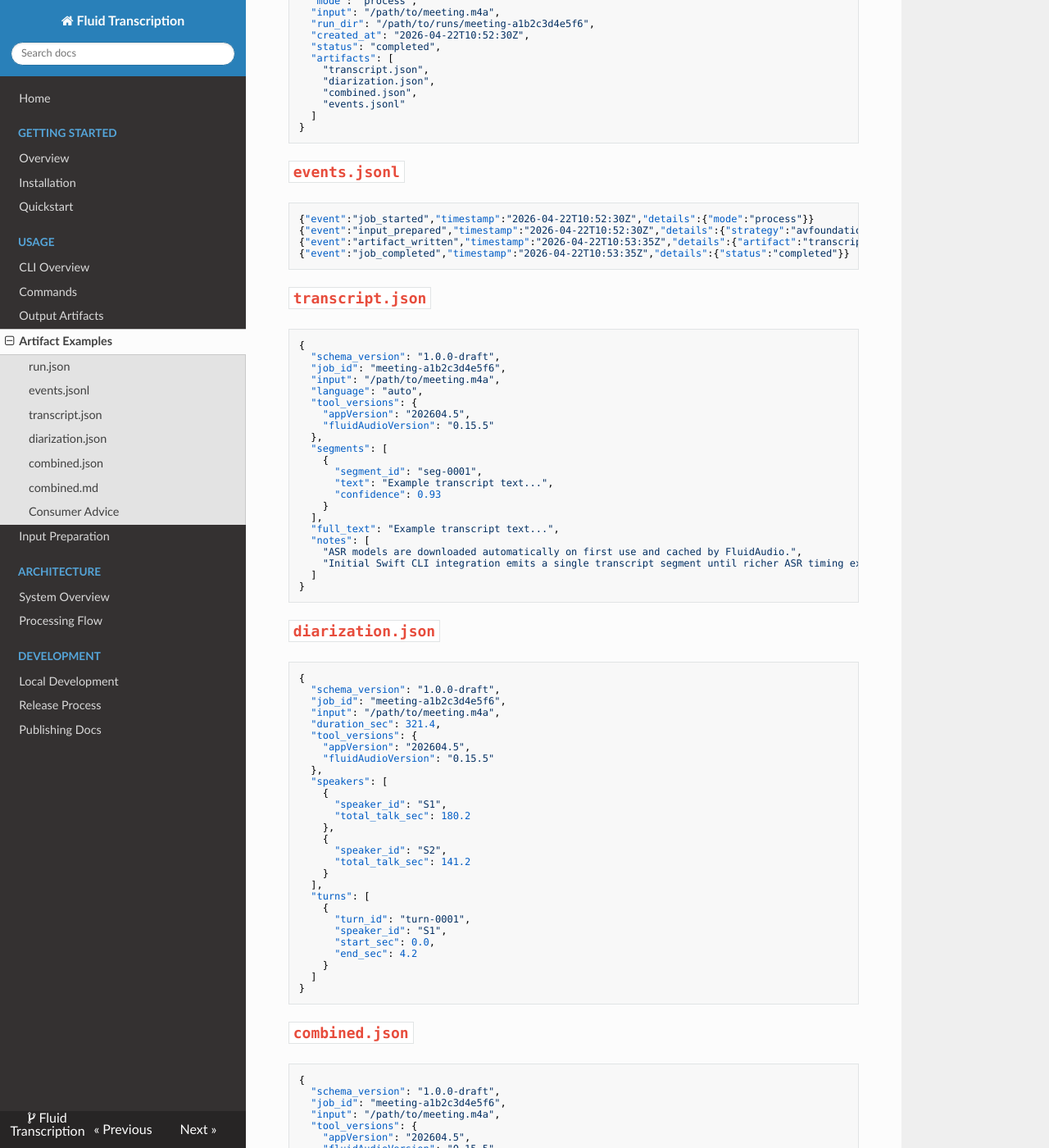
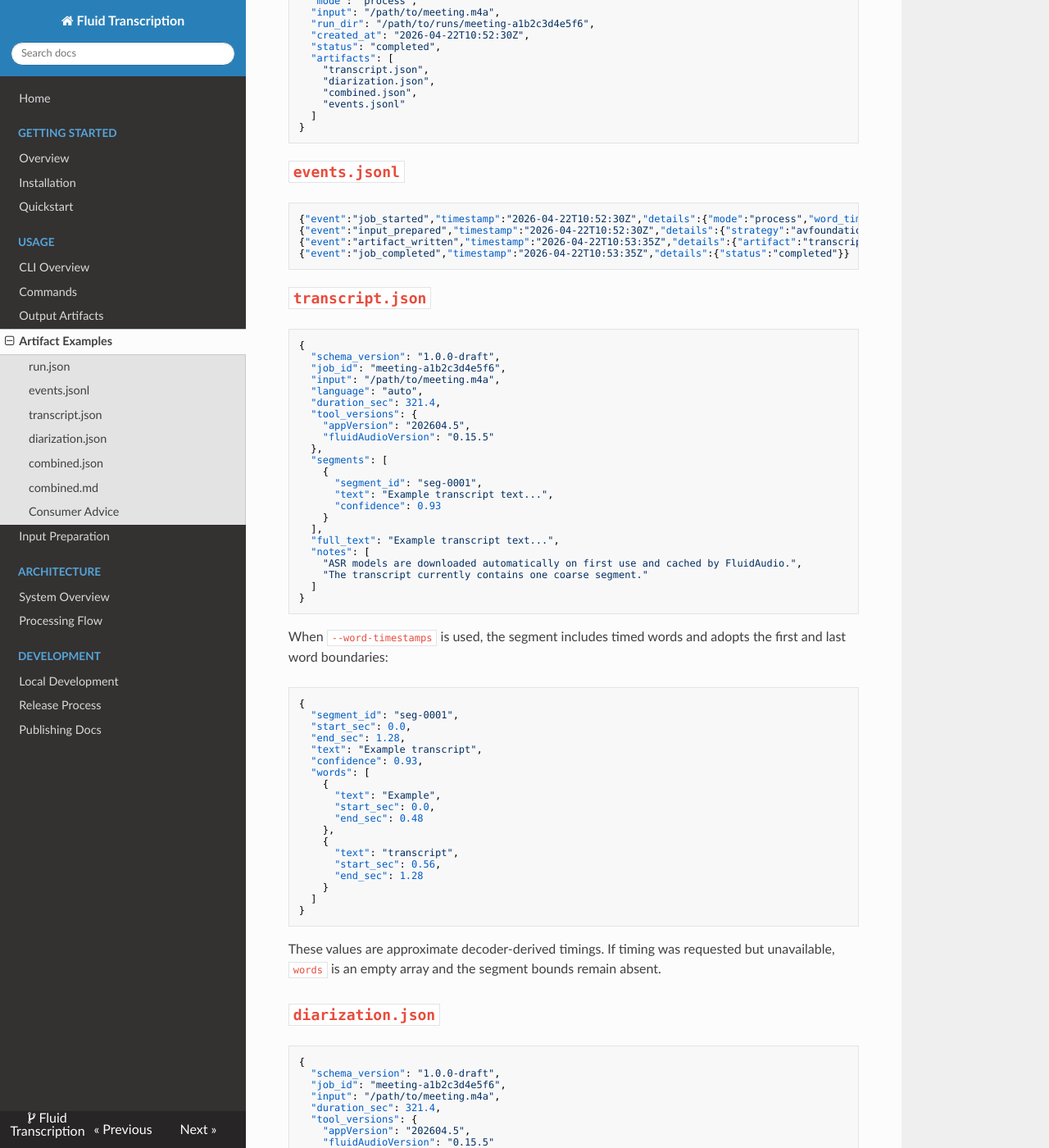
Before and after one commit to alvaroum/fluid-transcription, an MkDocs documentation site: the page built from docs/usage/artifact-examples.md, in a window 1280 px wide and 1400 px high, scrolled down 397 px. Shown: the whole window at 82% size. Built offline with MkDocs 1.6.1, drawn with Linux system fonts in a browser that asks for light colours; nearby versions of some CDN libraries.

Commit message:
docs: describe optional word timestamps

````diff
--- a/docs/usage/artifact-examples.md
+++ b/docs/usage/artifact-examples.md
@@ -27,7 +27,7 @@ Examples below are intentionally shortened and sanitized.
 ## `events.jsonl`
 
 ```json
-{"event":"job_started","timestamp":"2026-04-22T10:52:30Z","details":{"mode":"process"}}
+{"event":"job_started","timestamp":"2026-04-22T10:52:30Z","details":{"mode":"process","word_timestamps":"false"}}
 {"event":"input_prepared","timestamp":"2026-04-22T10:52:30Z","details":{"strategy":"avfoundation"}}
 {"event":"artifact_written","timestamp":"2026-04-22T10:53:35Z","details":{"artifact":"transcript.json"}}
 {"event":"job_completed","timestamp":"2026-04-22T10:53:35Z","details":{"status":"completed"}}
@@ -41,6 +41,7 @@ Examples below are intentionally shortened and sanitized.
   "job_id": "meeting-a1b2c3d4e5f6",
   "input": "/path/to/meeting.m4a",
   "language": "auto",
+  "duration_sec": 321.4,
   "tool_versions": {
     "appVersion": "202604.5",
     "fluidAudioVersion": "0.15.5"
@@ -55,10 +56,36 @@ Examples below are intentionally shortened and sanitized.
   "full_text": "Example transcript text...",
   "notes": [
     "ASR models are downloaded automatically on first use and cached by FluidAudio.",
-    "Initial Swift CLI integration emits a single transcript segment until richer ASR timing extraction is added."
+    "The transcript currently contains one coarse segment."
   ]
 }
 ```
+
+When `--word-timestamps` is used, the segment includes timed words and adopts the first and last word boundaries:
+
+```json
+{
+  "segment_id": "seg-0001",
+  "start_sec": 0.0,
+  "end_sec": 1.28,
+  "text": "Example transcript",
+  "confidence": 0.93,
+  "words": [
+    {
+      "text": "Example",
+      "start_sec": 0.0,
+      "end_sec": 0.48
+    },
+    {
+      "text": "transcript",
+      "start_sec": 0.56,
+      "end_sec": 1.28
+    }
+  ]
+}
+```
+
+These values are approximate decoder-derived timings. If timing was requested but unavailable, `words` is an empty array and the segment bounds remain absent.
 
 ## `diarization.json`
 
````
Also changed, not shown: CHANGELOG.md (+1 -0 lines), README.md (+15 -4 lines), docs/architecture/processing-flow.md (+7 -5 lines), docs/getting-started/quickstart.md (+9 -0 lines), docs/usage/cli-overview.md (+1 -0 lines), docs/usage/commands.md (+13 -0 lines), docs/usage/output-artifacts.md (+3 -3 lines).
